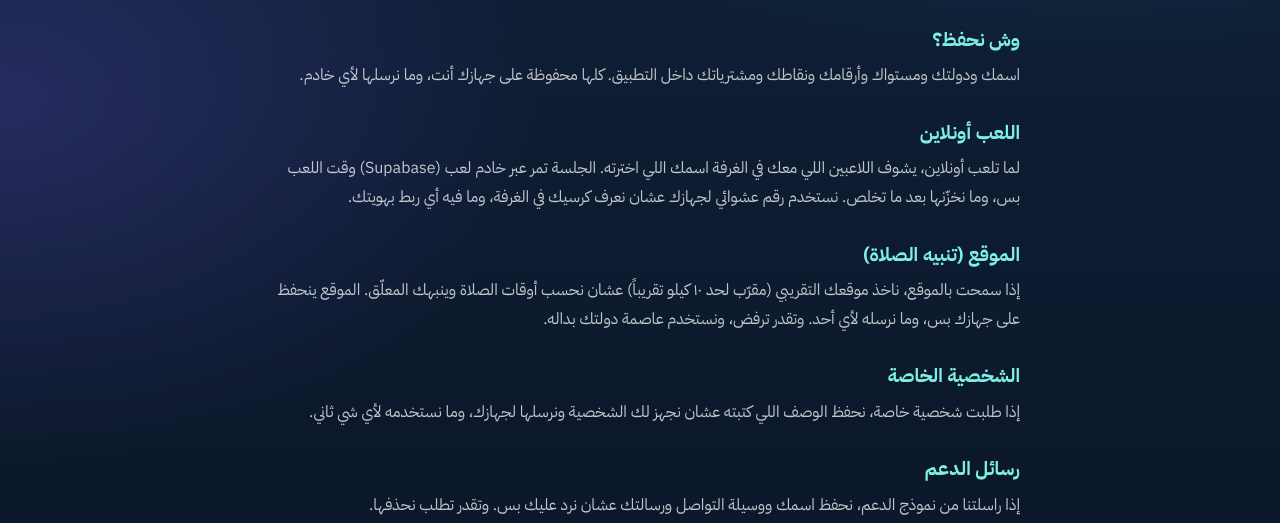
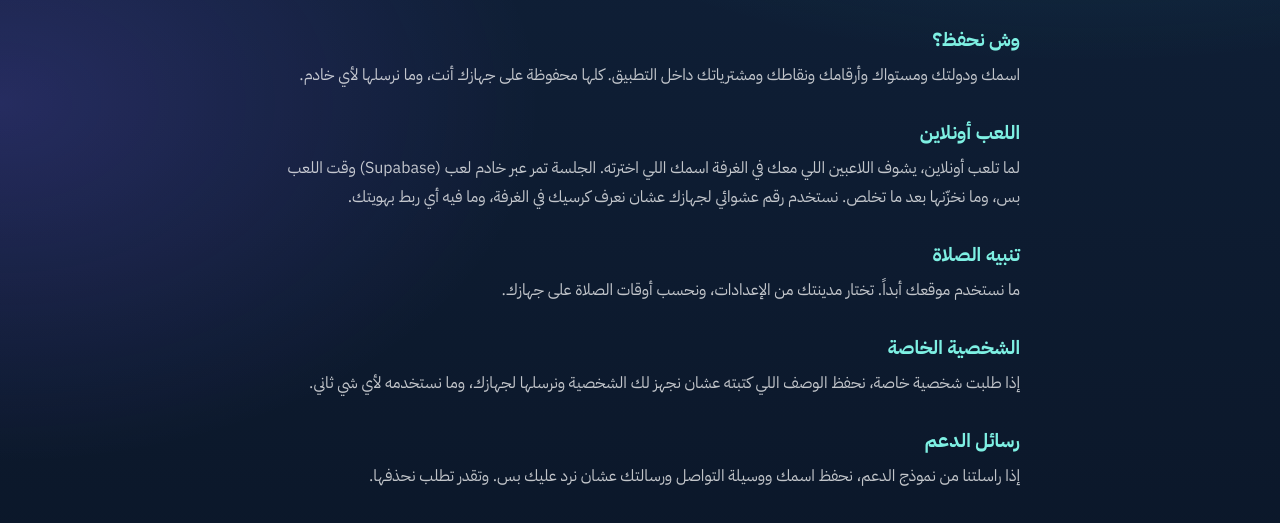
Before and after one commit to nahla90044/baloot-master, a plain HTML site: page privacy.html in a window 1280 px wide. Shown: the part 217-740 px from the top of the page. Drawn offline with Linux system fonts and the light colour scheme.

Commit message:
تنبيه الصلاة بالمدينة بدل الموقع
Co-Authored-By: Claude Opus 5.5 <noreply@anthropic.com>

```diff
--- a/privacy.html
+++ b/privacy.html
@@ -32,8 +32,8 @@
     <h3>اللعب أونلاين</h3>
     <p>لما تلعب أونلاين، يشوف اللاعبين اللي معك في الغرفة اسمك اللي اخترته. الجلسة تمر عبر خادم لعب (Supabase) وقت اللعب بس، وما نخزّنها بعد ما تخلص. نستخدم رقم عشوائي لجهازك عشان نعرف كرسيك في الغرفة، وما فيه أي ربط بهويتك.</p>
 
-    <h3>الموقع (تنبيه الصلاة)</h3>
-    <p>إذا سمحت بالموقع، ناخذ موقعك التقريبي (مقرّب لحد ١٠ كيلو تقريباً) عشان نحسب أوقات الصلاة وينبهك المعلّق. الموقع ينحفظ على جهازك بس، وما نرسله لأي أحد. وتقدر ترفض، ونستخدم عاصمة دولتك بداله.</p>
+    <h3>تنبيه الصلاة</h3>
+    <p>ما نستخدم موقعك أبداً. تختار مدينتك من الإعدادات، ونحسب أوقات الصلاة على جهازك.</p>
 
     <h3>الشخصية الخاصة</h3>
     <p>إذا طلبت شخصية خاصة، نحفظ الوصف اللي كتبته عشان نجهز لك الشخصية ونرسلها لجهازك، وما نستخدمه لأي شي ثاني.</p>
```
Also changed, not shown: support.html (+2 -2 lines).
